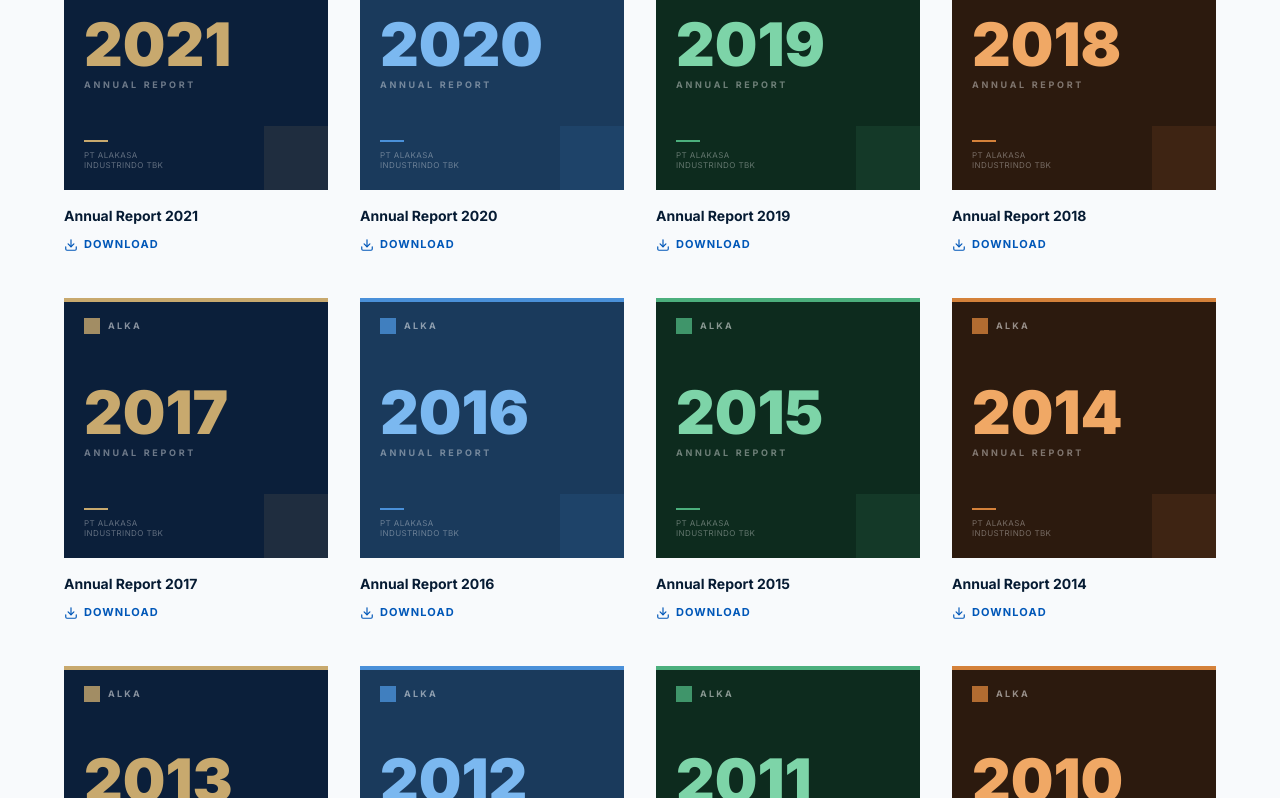
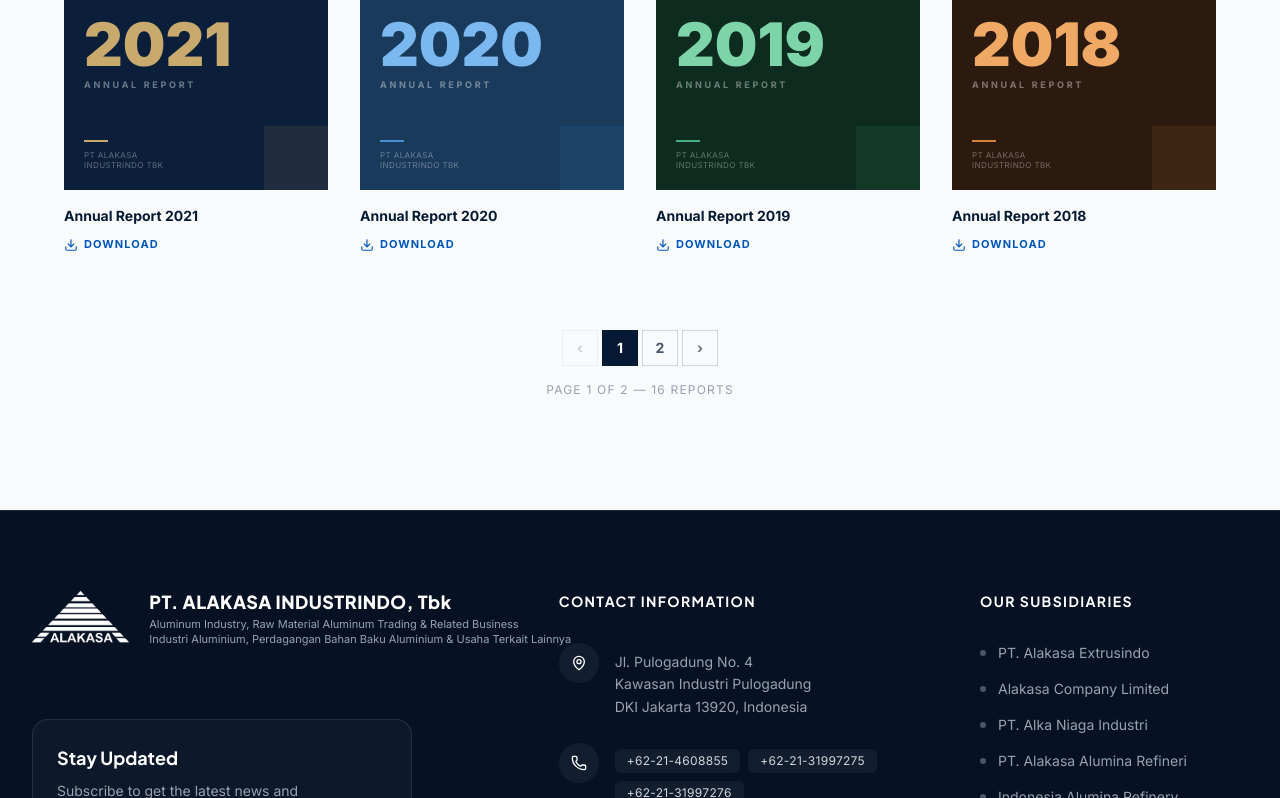
Before and after one commit to itdeptgesit/ai.alakasa, a Next.js app: page /news/annual-report in a window 1280 px wide. Shown: the part 1031-1829 px from the top of the page. Built offline with nearby package versions, Linux system fonts and the light colour scheme.

Commit message:
feat: add pagination to annual report cover grid (8 items/page)

```diff
--- a/src/app/news/annual-report/page.tsx
+++ b/src/app/news/annual-report/page.tsx
@@ -6,8 +6,11 @@ import { ChevronRight, Download } from 'lucide-react';
 import { Header } from '@/components/sections/Header';
 import { Footer } from '@/components/sections/Footer';
 
+const ITEMS_PER_PAGE = 8;
+
 export default function AnnualReportPage() {
   const [mounted, setMounted] = useState(false);
+  const [currentPage, setCurrentPage] = useState(1);
 
   useEffect(() => {
     setMounted(true);
@@ -41,6 +44,17 @@ export default function AnnualReportPage() {
     { bg: 'bg-[#0D2B1E]', yearColor: 'text-[#7DD4A8]', stripe: 'bg-[#4CAF7D]' },
     { bg: 'bg-[#2C1A0E]', yearColor: 'text-[#F0A865]', stripe: 'bg-[#D4813A]' },
   ];
+
+  const totalPages = Math.ceil(reports.length / ITEMS_PER_PAGE);
+  const paginatedReports = reports.slice(
+    (currentPage - 1) * ITEMS_PER_PAGE,
+    currentPage * ITEMS_PER_PAGE
+  );
+
+  const handlePageChange = (page: number) => {
+    setCurrentPage(page);
+    window.scrollTo({ top: 0, behavior: 'smooth' });
+  };
 
   return (
     <main className="min-h-screen bg-white">
@@ -81,7 +95,7 @@ export default function AnnualReportPage() {
         <div className="container max-w-[1200px]">
 
           <div className="grid grid-cols-2 md:grid-cols-3 lg:grid-cols-4 gap-6 md:gap-8">
-            {reports.map((report, index) => {
+            {paginatedReports.map((report, index) => {
               const style = coverStyles[index % coverStyles.length];
               return (
                 <div key={index} className="group flex flex-col">
@@ -144,6 +158,49 @@ export default function AnnualReportPage() {
             })}
           </div>
 
+          {/* Pagination Controls */}
+          {totalPages > 1 && (
+            <div className="mt-16 flex items-center justify-center gap-1">
+              {/* Prev */}
+              <button
+                onClick={() => handlePageChange(currentPage - 1)}
+                disabled={currentPage === 1}
+                className="w-9 h-9 flex items-center justify-center border border-gray-300 text-gray-500 hover:border-primary hover:text-primary transition-colors disabled:opacity-30 disabled:cursor-not-allowed text-sm font-bold"
+              >
+                ‹
+              </button>
+
+              {/* Page Numbers */}
+              {Array.from({ length: totalPages }, (_, i) => i + 1).map((page) => (
+                <button
+                  key={page}
+                  onClick={() => handlePageChange(page)}
+                  className={`w-9 h-9 flex items-center justify-center border text-sm font-bold transition-colors ${
+                    page === currentPage
+                      ? 'bg-navy border-navy text-white'
+                      : 'border-gray-300 text-gray-600 hover:border-primary hover:text-primary'
+                  }`}
+                >
+                  {page}
+                </button>
+              ))}
+
+              {/* Next */}
+              <button
+                onClick={() => handlePageChange(currentPage + 1)}
+                disabled={currentPage === totalPages}
+                className="w-9 h-9 flex items-center justify-center border border-gray-300 text-gray-500 hover:border-primary hover:text-primary transition-colors disabled:opacity-30 disabled:cursor-not-allowed text-sm font-bold"
+              >
+                ›
+              </button>
+            </div>
+          )}
+
+          {/* Page info */}
+          <p className="text-center text-xs text-gray-400 mt-4 tracking-widest uppercase">
+            Page {currentPage} of {totalPages} &mdash; {reports.length} Reports
+          </p>
+
         </div>
       </section>
 
```
